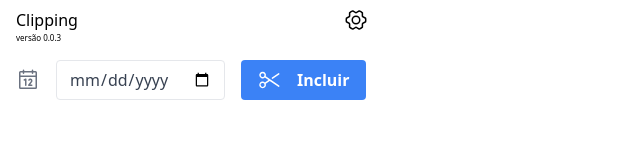
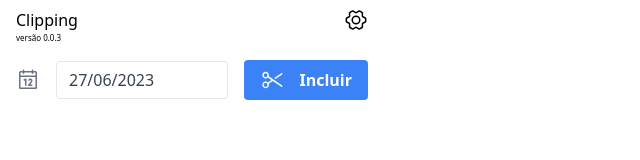
Before and after one commit to izidorio/addon-clipping, a React (Vite) app: page / in a window 1280 px wide. Shown: the top 160 px of the page, without its empty margins (0-640 px from the left). Built offline with nearby package versions, Linux system fonts and the light colour scheme.

Commit message:
add react-input-mask

```diff
--- a/package.json
+++ b/package.json
@@ -15,6 +15,7 @@
     "react": "^18.2.0",
     "react-dom": "^18.2.0",
     "react-hook-form": "^7.45.0",
+    "react-input-mask": "^2.0.4",
     "zod": "^3.21.4",
     "zustand": "^4.3.8"
   },
@@ -22,6 +23,7 @@
     "@types/chrome": "^0.0.239",
     "@types/react": "^18.0.37",
     "@types/react-dom": "^18.0.11",
+    "@types/react-input-mask": "^3.0.2",
     "@typescript-eslint/eslint-plugin": "^5.59.0",
     "@typescript-eslint/parser": "^5.59.0",
     "@vitejs/plugin-react": "^4.0.0",
--- a/src/components/Header.tsx
+++ b/src/components/Header.tsx
@@ -8,6 +8,7 @@ import { z } from "zod";
 import { useSettings } from "../store";
 import manifest from "../manifest.json";
 import { ButtonAdd } from "./ButtonAdd";
+import ReactInputMask from "react-input-mask";
 
 const formSchema = z.object({
   bitlyToken: z.string().nonempty("o token é obrigatório"),
@@ -86,11 +87,11 @@ export function Header() {
             </label>
           </div>
           <div className="flex-1">
-            <input
+            <ReactInputMask
+              id="inline-full-name"
+              mask="99/99/9999"
               className="appearance-none border dark:border-zinc-400 rounded w-full py-2 px-3 text-gray-700 dark:text-zinc-100 dark:bg-zinc-800 leading-tight focus:outline-none data-[error=true]:border-red-500"
-              id="inline-full-name"
-              type="date"
-              value=""
+              defaultValue={new Date().toLocaleDateString("pt-BR")}
             />
           </div>
         </div>
```
Also changed, not shown: 1 other file (tests, documents, lock files or other folders).
